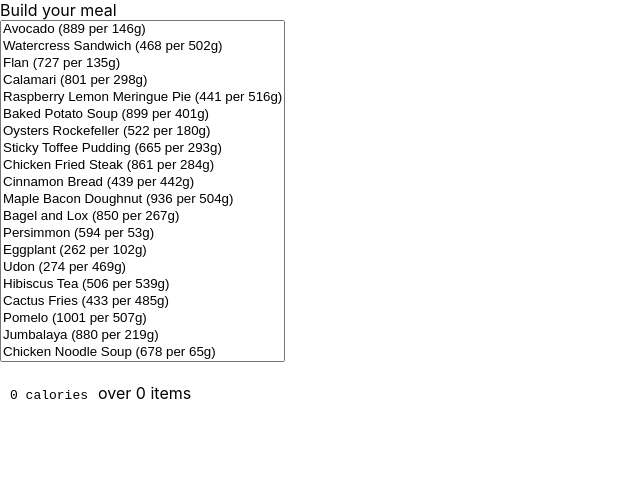
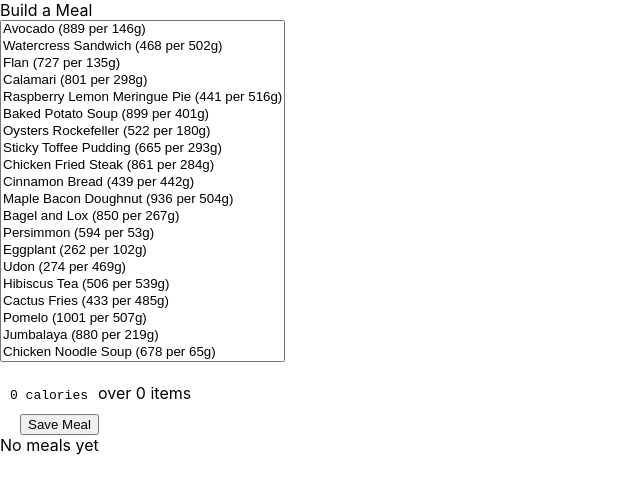
Before and after one commit to togakangaroo/nm-demo, a React (Create React App) app: page / in a window 1280 px wide. Shown: the top 494 px of the page, without its empty margins (0-640 px from the left). Built offline with nearby package versions, Linux system fonts and the light colour scheme.

Commit message:
works with router

```diff
--- a/package.json
+++ b/package.json
@@ -3,10 +3,12 @@
   "version": "0.1.0",
   "private": true,
   "dependencies": {
+    "@reach/router": "^1.2.1",
     "react": "^16.10.2",
     "react-dom": "^16.10.2",
     "react-scripts": "3.2.0",
-    "styled-components": "^4.4.0"
+    "styled-components": "^4.4.0",
+    "uuid": "^3.3.3"
   },
   "scripts": {
     "start": "react-scripts start",
--- a/src/App.js
+++ b/src/App.js
@@ -1,8 +1,36 @@
 import React from 'react'
-import {MealBuilder} from './meal/MealBuilder.js'
+import {Router} from '@reach/router'
+import {MealCreator, MealEditor} from './meal/MealEditors.js'
+import {MealList} from './meal/MealList.js'
+import {useLoadedState, useApi} from './api.js'
+import {When} from './ui/When.js'
 
-const App = () => (
-    <MealBuilder />
-)
+const App = () => {
+    const {getMyState, saveMyState} = useApi()
+    const [myState, setMyState] = useLoadedState(getMyState)
+
+    const setMyMeals = (myMeals) => {
+        const s = {myMeals}
+        setMyState(s)
+        saveMyState(s)
+    }
+    const addMeal = (meal) => setMyMeals([...myState.myMeals, meal])
+    const saveMeal = (meal) => setMyMeals(myState.myMeals.map(m => m.id === meal.id ? meal : m))
+    const deleteMeal = ({id}) => setMyMeals(myState.myMeals.filter(m => m.id !== id))
+
+    return (
+        <When value={myState} render={({myMeals}) => (
+            <>
+              <Router>
+                <MealEditor path="/:mealId" meals={myMeals} saveMeal={saveMeal} deleteMeal={deleteMeal}/>
+                <MealCreator path="/" saveMeal={addMeal} />
+              </Router>
+              <Router>
+                <MealList path="/*" meals={myMeals} />
+              </Router>
+            </>
+        )} />
+    )
+}
 
 export default App;
--- a/src/api.js
+++ b/src/api.js
@@ -1,8 +1,20 @@
 import React, {useContext, useState, useEffect} from 'react'
 import {getFoods} from './food/api.js'
 
+const defaultMyState = {myMeals: []}
+export const getMyState = async () => {
+    try {
+        return JSON.parse(localStorage.getItem(`myMeals`)) || defaultMyState
+    } catch(e) {
+        return defaultMyState
+    }
+}
+export const saveMyState = async (myMeals) => {
+    localStorage.setItem(`myMeals`, JSON.stringify(myMeals))
+}
+
 export const ApiContext = React.createContext({
-    getFoods
+    getFoods, getMyState, saveMyState,
 })
 
 export const useApi = () => useContext(ApiContext)
--- a/src/food/FoodSelector.js
+++ b/src/food/FoodSelector.js
@@ -12,11 +12,11 @@ const MultiSelect = ({values, onChange, children, size=20}) => {
 
 const clone = obj => ({...obj})
 
-export const FoodSelector = ({values, onChange}) => {
+export const FoodSelector = ({value, onChange}) => {
     const [foods] = useFromApi(`getFoods`)
     return (
         <When value={foods} render={() =>(
-            <MultiSelect valuse={values} onChange={ids => onChange(foods.filter(f => ids.includes(f.id)).map(clone))}>
+            <MultiSelect values={value} onChange={ids => onChange(foods.filter(f => ids.includes(f.id)).map(clone))}>
             {foods.map(f => (
                 <option key={f.id} value={f.id}>{shortFoodDisplay(f)}</option>
             ))}
--- a/src/meal/MealBuilder.js
+++ b/src/meal/MealBuilder.js
@@ -1,43 +1,41 @@
-import React, {useState} from 'react'
-import {match, arr, replace} from '../utils.js'
+import React from 'react'
+import {match} from '../utils.js'
 import {FoodSelector} from '../food/FoodSelector.js'
 import {MealItemEntry} from './MealItemEntry.js'
 import {TotalMealCalories} from './TotalMealCalories.js'
 
-const createMeal = food => ({
+const createMealItem = food => ({
     food,
     portionsEaten: 1,
 })
 
-export const MealBuilder = () => {
-    const [mealItems, setMealItems] = useState([])
+export const MealBuilder = ({meal, onChange}) => {
     const onMealItemsChange = (foods) => {
-        const {additional, removed} = match(mealItems, foods, mi => f => mi.food.id === f.id)
-        const newFoods = mealItems
+        const {additional, removed} = match(meal.items, foods, (mi, f) => mi.food.id === f.id)
+        const items = meal.items
               .filter(mi => !removed.includes(mi))
-              .concat(additional.map(createMeal))
-        setMealItems(newFoods)
+              .concat(additional.map(createMealItem))
+        onChange({...meal, items})
     }
     const onMealEntryChange = (x) => {
-        setMealItems(arr(
-            replace({
-                act: o => ({...o, portionsEaten: x.portionsEaten}),
-                where: (o) => o.food.id === x.food.id
-            })(mealItems)
+        const items = meal.items.map(mi => (
+            mi.food.id !== x.food.id ? mi : {...mi, portionsEaten: x.portionsEaten}
         ))
+        onChange({...meal, items})
     }
     return (
-        <section>
-          <header>Build your meal</header>
-          <FoodSelector value={mealItems.map(x => x.food.id)} onChange={onMealItemsChange} />
+        <form onSubmit={noSubmit}>
+          <FoodSelector value={meal.items.map(x => x.food.id)} onChange={onMealItemsChange} />
           <ul>
-            {mealItems.map(x => (
+            {meal.items.map(x => (
                 <li key={x.food.id}>
                   <MealItemEntry mealItem={x} onChange={onMealEntryChange} />
                 </li>
             ))}
           </ul>
-          <TotalMealCalories mealItems={mealItems} />
-        </section>
+          <TotalMealCalories items={meal.items} />
+        </form>
     )
 }
+
+const noSubmit = e => e.preventDefault()
--- /dev/null
+++ b/src/meal/MealEditors.js
@@ -0,0 +1,63 @@
+import React, {useState, useEffect} from 'react'
+import {navigate, Link} from '@reach/router'
+import styled from 'styled-components'
+import uuid from 'uuid/v4'
+import {MealBuilder} from './MealBuilder.js'
+
+const Footer = styled.footer`
+    display: inline-grid;
+    grid-template-columns: repeat(2, 1fr);
+    grid-gap: 20px;
+    margin: 0 20px;
+`
+
+const useDepenentState = (defaultValue, dependencies) => {
+    const [value, setValue] = useState(defaultValue)
+    useEffect(() => {
+        setValue(defaultValue)
+    }, dependencies) //eslint-disable-line react-hooks/exhaustive-deps
+    return [value, setValue]
+}
+
+const defaultMeal = () => ({
+    id: uuid(),
+    timestamp: new Date().toISOString(),
+    items: [],
+})
+
+export const MealCreator = ({saveMeal}) => {
+    const [meal, setMeal] = useState(defaultMeal())
+    const onSave = () => {
+        saveMeal(meal)
+        navigate(`/${meal.id}`)
+    }
+    return (
+        <section>
+          <header>Build a Meal</header>
+          <MealBuilder meal={meal} onChange={setMeal} />
+          <Footer>
+            <button onClick={onSave}>Save Meal</button>
+          </Footer>
+        </section>
+    )
+}
+export const MealEditor = ({mealId, meals, saveMeal, deleteMeal}) => {
+    // yes, we want a weak compare here mealId might be a string
+    const defaultMeal = meals.find(m => m.id == mealId) //eslint-disable-line eqeqeq
+    const [meal, setMeal] = useDepenentState(defaultMeal, [meals, mealId])
+    const onDelete = () => {
+        deleteMeal(meal)
+        navigate(`/`)
+    }
+    return (
+        <section>
+          <header>Edit Meal from {meal.timestamp}</header>
+          <MealBuilder meal={meal} onChange={setMeal} />
+          <Footer>
+            <button onClick={() => saveMeal(meal)}>Save Meal</button>
+            <button onClick={onDelete}>Delete Meal</button>
+            <Link to="/">Add New Meal</Link>
+          </Footer>
+        </section>
+    )
+}
--- a/src/meal/MealItemEntry.js
+++ b/src/meal/MealItemEntry.js
@@ -4,13 +4,12 @@ import {Input} from '../ui/Input.js'
 import {ShortFoodDisplay} from '../food/ShortFoodDisplay.js'
 import {TotalMealItemCalories} from './TotalMealCalories.js'
 
-const noop = () => {}
 export const MealItemEntry = ({mealItem, onChange}) => {
     const changePortions = ({target: {value}}) => {
         onChange({...mealItem, portionsEaten: +value})
     }
     return (
-        <form onSubmit={noop}>
+        <section>
           <header>
             <ShortFoodDisplay {...mealItem.food} />
           </header>
@@ -22,6 +21,6 @@ export const MealItemEntry = ({mealItem, onChange}) => {
                      onChange={changePortions} />
           </Labeled>
           <TotalMealItemCalories {...mealItem} />
-        </form>
+        </section>
     )
 }
--- /dev/null
+++ b/src/meal/MealList.js
@@ -0,0 +1,23 @@
+import React from 'react'
+import {Link} from '@reach/router'
+import {TotalMealCalories} from './TotalMealCalories.js'
+
+const ShortMealDisplay = TotalMealCalories
+
+export const MealList = ({meals}) => (
+    <article>
+      {!meals.length ? (
+      `No meals yet`
+      ) : (
+          <ul>
+            {meals.map(m => (
+                <li key={m.id}>
+                  <Link to={`/${m.id}`}>
+                    <ShortMealDisplay {...m} />
+                  </Link>
+                </li>
+            ))}
+          </ul>
+      )}
+    </article>
+)
--- a/src/meal/TotalMealCalories.js
+++ b/src/meal/TotalMealCalories.js
@@ -9,9 +9,9 @@ export const TotalMealItemCalories = (x) => (
 )
 
 const sum = (a, b) => a+b
-export const TotalMealCalories = ({mealItems}) => (
+export const TotalMealCalories = ({items}) => (
     <div>
-      <Calories value={mealItems.map(totalMealItemCalories).reduce(sum, 0)}/>
-      over {mealItems.length} items
+      <Calories value={items.map(totalMealItemCalories).reduce(sum, 0)}/>
+      over {items.length} items
     </div>
 )
--- a/src/utils.js
+++ b/src/utils.js
@@ -2,7 +2,7 @@ export const match = (items, others, areEqual) => {
     const additional = [...others]
     const removed = []
     for(const i of items) {
-        const idx = additional.findIndex(areEqual(i))
+        const idx = additional.findIndex(x => areEqual(i, x))
         if(idx < 0)
             removed.push(i)
         else
@@ -10,6 +10,7 @@ export const match = (items, others, areEqual) => {
     }
     return {additional, removed}
 }
+
 export const range = function * (min = 0) {
     let val = min;
     while(true) {
@@ -17,6 +18,7 @@ export const range = function * (min = 0) {
         val += 1
     }
 }
+
 export const zip = function * (combineFn, ...collections) {
     const iterators = collections.map(c => c[Symbol.iterator]())
     while(true) {
@@ -27,12 +29,3 @@ export const zip = function * (combineFn, ...collections) {
     }
 }
 export const zipTuple = (...colls) => zip(Array, ...colls)
-
-export const replace = ({act, where}) => function * (arr) {
-    for(const [x, i] of zipTuple(arr, range()))
-        if(where(x, i))
-            yield act(x, i)
-    else
-        yield x
-}
-export const arr = x => Array.isArray(x) ? x : [...x]
```
Also changed, not shown: 1 other file (tests, documents, lock files or other folders).
